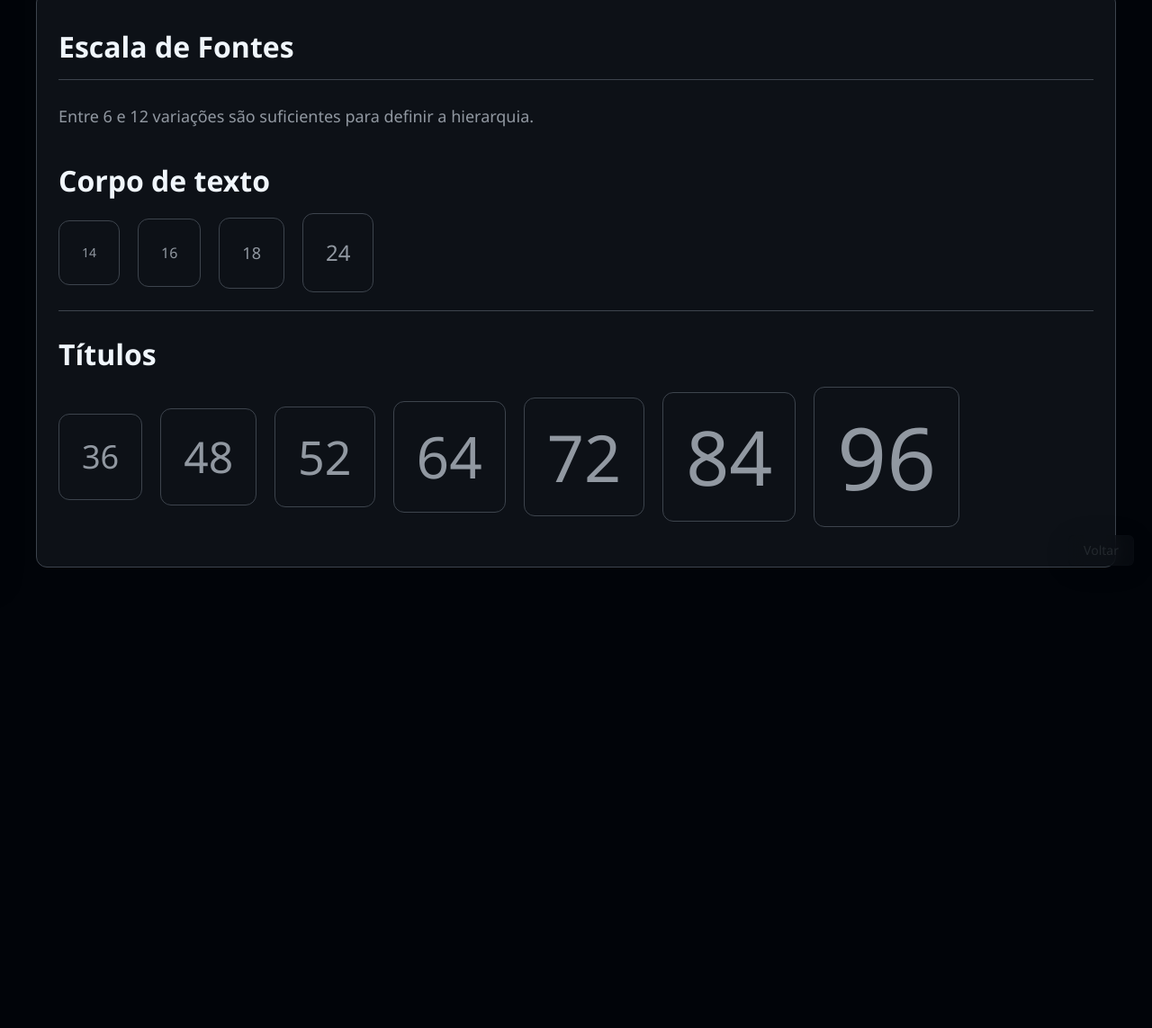
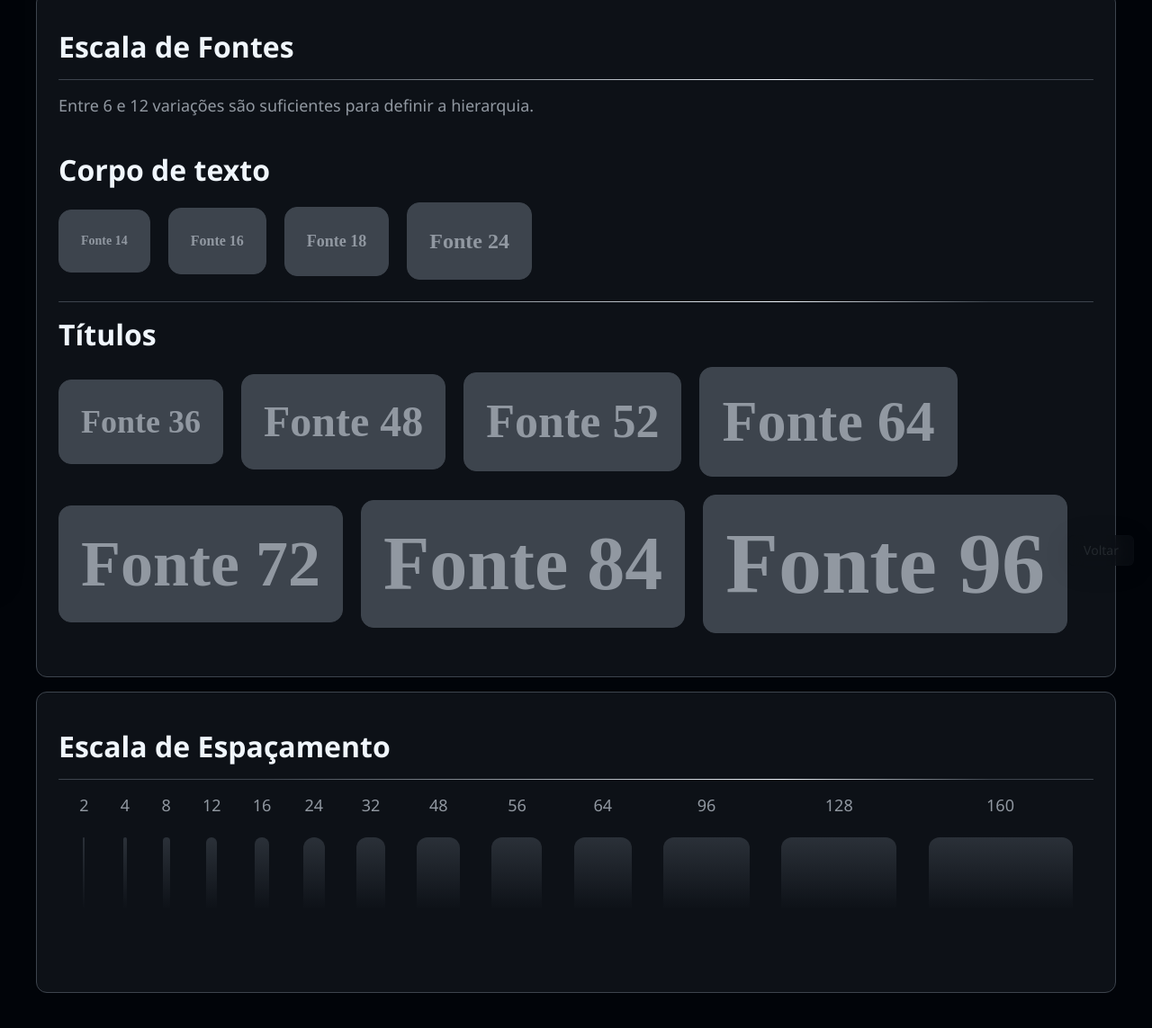
Before and after one commit to esly-ferreira/estudos, a plain HTML site: page pages/ui_design.html in a window 1280 px wide. Shown: the part 151-1294 px from the top of the page at 90% size. Before the commit the page ends 820 px from the top, so only its background shows below. Drawn offline with nearby package versions, Linux system fonts and the light colour scheme.

Commit message:
adicionado tela de design]

```diff
--- a/css/global.css
+++ b/css/global.css
@@ -2,7 +2,7 @@
   padding: 0;
   margin: 0;
   box-sizing: border-box;
-  padding-bottom: 20px;
+  padding-bottom: 24px;
 }
 
 body {
@@ -121,9 +121,24 @@ a {
 
 hr {
   border: none;
-  border-top: 1px solid var(--A3);
-  padding-bottom: 12px;
+  height: 1px;
+  padding: 0;
+  margin: 0;
+  border-radius: 12px;
+  background: radial-gradient(circle, var(--A3) 10%, var(--A5) 30%, var(--A3) 80%);
+  background-size: 200% auto;
+  animation: shine 10s infinite linear;
 }
+
+@keyframes shine {
+  0% {
+    background-position: 200% 0;
+  }
+  100% {
+    background-position: -200% 0;
+  }
+}
+
 
 .container-home {
   display: grid;
@@ -189,6 +204,8 @@ pre {
   }
 }
 
+
+
 @media (max-width: 1366px) {
   .shine {
     margin-top: 54px;
--- a/css/iu_design.css
+++ b/css/iu_design.css
@@ -66,9 +66,16 @@
 }
 
 .ajuste-fontes p {
-  padding: 25px 25px;
-  border-radius: 12px;
+  box-sizing: border-box;
+  padding: 24px;
+  border-radius: 14px;
   border: solid 1px var(--A3);
+  background-color: var(--A3);
+  display: flex;
+  align-items: center;
+  justify-content: center;
+  font-family: 'poppins';
+  font-weight: bold;
 }
 
 .ajuste-fontes p:hover {
@@ -76,3 +83,80 @@
   transition: background-color 0.2s cubic-bezier(0.3, 0, 0.5, 1);
   cursor: pointer;
 }
+
+.escala-espaco-organizado {
+  display: flex;
+  gap: 12px;
+  flex-wrap: wrap;
+  justify-content: space-evenly;
+}
+
+.escala-espaco {
+  display: inline-flex;
+  justify-content: space-evenly;
+  flex-direction: column;
+  align-items: center;
+}
+
+.espaco-2 {
+  width: 2px;
+  height: 100px;
+}
+.espaco-4 {
+  width: 4px;
+  height: 100px;
+}
+.espaco-8 {
+  width: 8px;
+  height: 100px;
+}
+.espaco-12 {
+  width: 12px;
+  height: 100px;
+}
+.espaco-16 {
+  width: 16px;
+  height: 100px;
+}
+.espaco-24 {
+  width: 24px;
+  height: 100px;
+}
+.espaco-32 {
+  width: 32px;
+  height: 100px;
+}
+.espaco-48 {
+  width: 48px;
+  height: 100px;
+}
+.espaco-56 {
+  width: 56px;
+  height: 100px;
+}
+.espaco-64 {
+  width: 64px;
+  height: 100px;
+}
+.espaco-96 {
+  width: 96px;
+  height: 100px;
+}
+.espaco-128 {
+  width: 128px;
+  height: 100px;
+}
+.espaco-160 {
+  width: 160px;
+  height: 100px;
+}
+
+.escala-espaco span {
+  border-radius: 12px 12px 0 0;
+  background: #0d1117;
+  background: linear-gradient(
+    0deg,
+    rgba(13, 17, 23, 0.87) 20%,
+    rgba(61, 68, 77, 1) 150%
+  );
+}
--- a/js/script.js
+++ b/js/script.js
@@ -63,11 +63,13 @@ document.addEventListener('DOMContentLoaded', () => {
       const data = fontSizeMap[fontClass];
       if (!data) return console.warn('Classe não mapeada');
 
-      const cssText = `.`;
+      const cssText = `.${fontClass} {\n  font-size: ${data.size}px;\n  line-height: ${data.lineHeight}px;\n}`;
+
+  console.log(fontClass)
 
       try {
         await navigator.clipboard.writeText(cssText);
-        showToast(`Copiado${cssText}`);
+        showToast(`Copiado ${fontClass}`);
       } catch (err) {
         console.error('Erro ao copiar:', err);
         showToast('Erro ao copiar!');
--- a/pages/ui_design.html
+++ b/pages/ui_design.html
@@ -32,24 +32,74 @@
       <h3>Entre 6 e 12 variações são suficientes para definir a hierarquia.</h3>
       <h1>Corpo de texto</h1>
       <div class="ajuste-fontes">
-        <p class="font14">14</p>
-        <p class="font16">16</p>
-        <p class="font18">18</p>
-        <p class="font24">24</p>
+        <p class="font14">Fonte 14</p>
+        <p class="font16">Fonte 16</p>
+        <p class="font18">Fonte 18</p>
+        <p class="font24">Fonte 24</p>
       </div>
       <hr>
       <h1>Títulos </h1>
       <div class="ajuste-fontes">
-        <p class="font36">36</p>
-        <p class="font48">48</p>
-        <p class="font52">52</p>
-        <p class="font64">64</p>
-        <p class="font72">72</p>
-        <p class="font84">84</p>
-        <p class="font96">96</p>
+        <p class="font36">Fonte 36</p>
+        <p class="font48">Fonte 48</p>
+        <p class="font52">Fonte 52</p>
+        <p class="font64">Fonte 64</p>
+        <p class="font72">Fonte 72</p>
+        <p class="font84">Fonte 84</p>
+        <p class="font96">Fonte 96</p>
+      </div>
+    </div>
+
+    <div id="escala-espaco" class="container">
+      <h1>Escala de Espaçamento</h1>
+      <hr>
+      <div class="escala-espaco-organizado">
+        <div class="escala-espaco">
+          <h3>2</h3><span class="espaco-2"></span>
+        </div>
+        <div class="escala-espaco">
+          <h3>4</h3><span class="espaco-4"></span>
+        </div>
+        <div class="escala-espaco">
+          <h3>8</h3><span class="espaco-8"></span>
+        </div>
+        <div class="escala-espaco">
+          <h3>12</h3><span class="espaco-12"></span>
+        </div>
+        <div class="escala-espaco">
+          <h3>16</h3><span class="espaco-16"></span>
+        </div>
+        <div class="escala-espaco">
+          <h3>24</h3><span class="espaco-24"></span>
+        </div>
+        <div class="escala-espaco">
+          <h3>32</h3><span class="espaco-32"></span>
+        </div>
+        <div class="escala-espaco">
+          <h3>48</h3><span class="espaco-48"></span>
+        </div>
+        <div class="escala-espaco">
+          <h3>56</h3><span class="espaco-56"></span>
+        </div>
+        <div class="escala-espaco">
+          <h3>64</h3><span class="espaco-64"></span>
+        </div>
+        <div class="escala-espaco">
+          <h3>96</h3><span class="espaco-96"></span>
+        </div>
+        <div class="escala-espaco">
+          <h3>128</h3><span class="espaco-128"></span>
+        </div>
+        <div class="escala-espaco">
+          <h3>160</h3><span class="espaco-160"></span>
+        </div>
       </div>
     </div>
   </div>
+
+  </div>
+
+
 
   <script src="../js/script.js"></script>
   <script type="text/javascript" src="../js/vanilla-tilt.js"></script>
```
